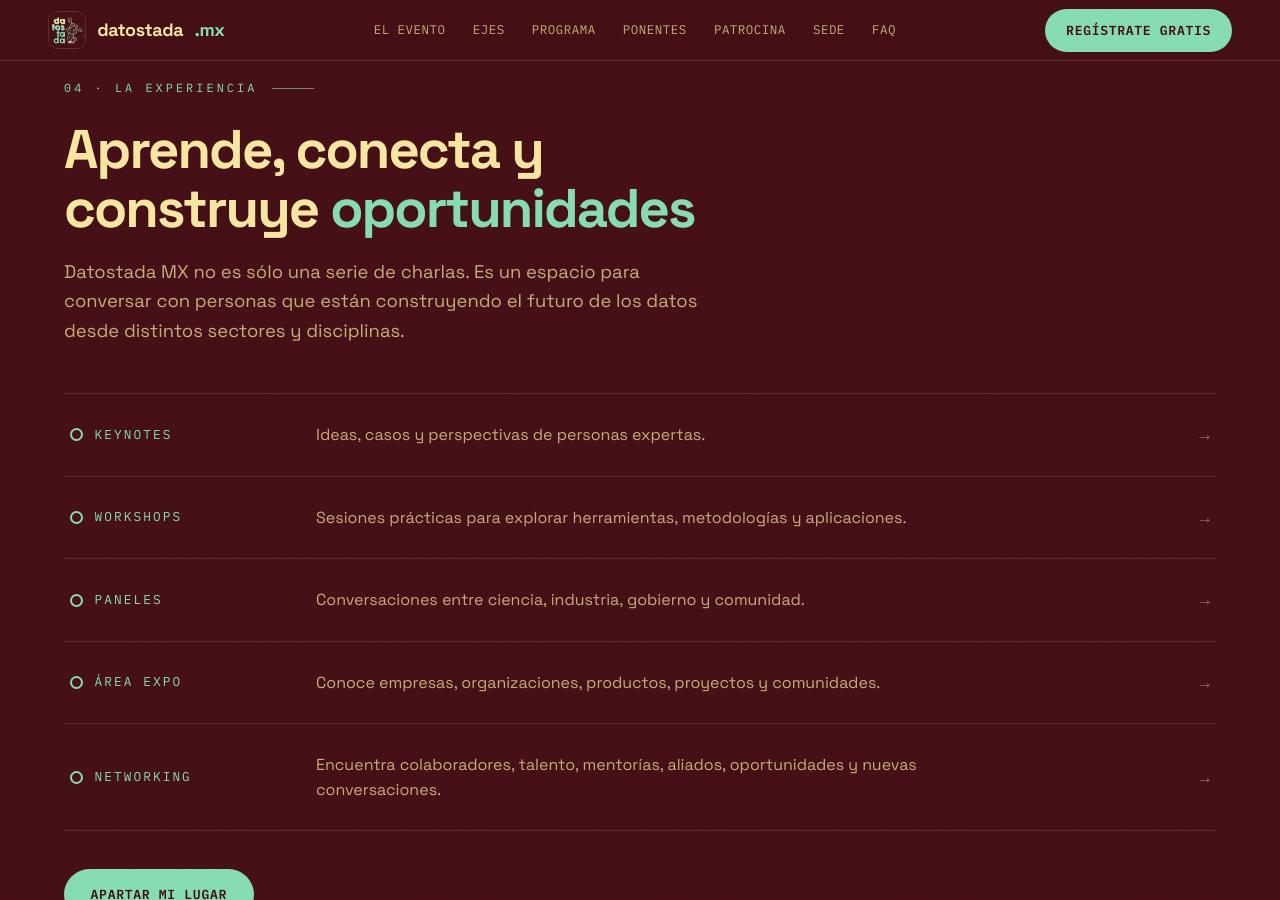
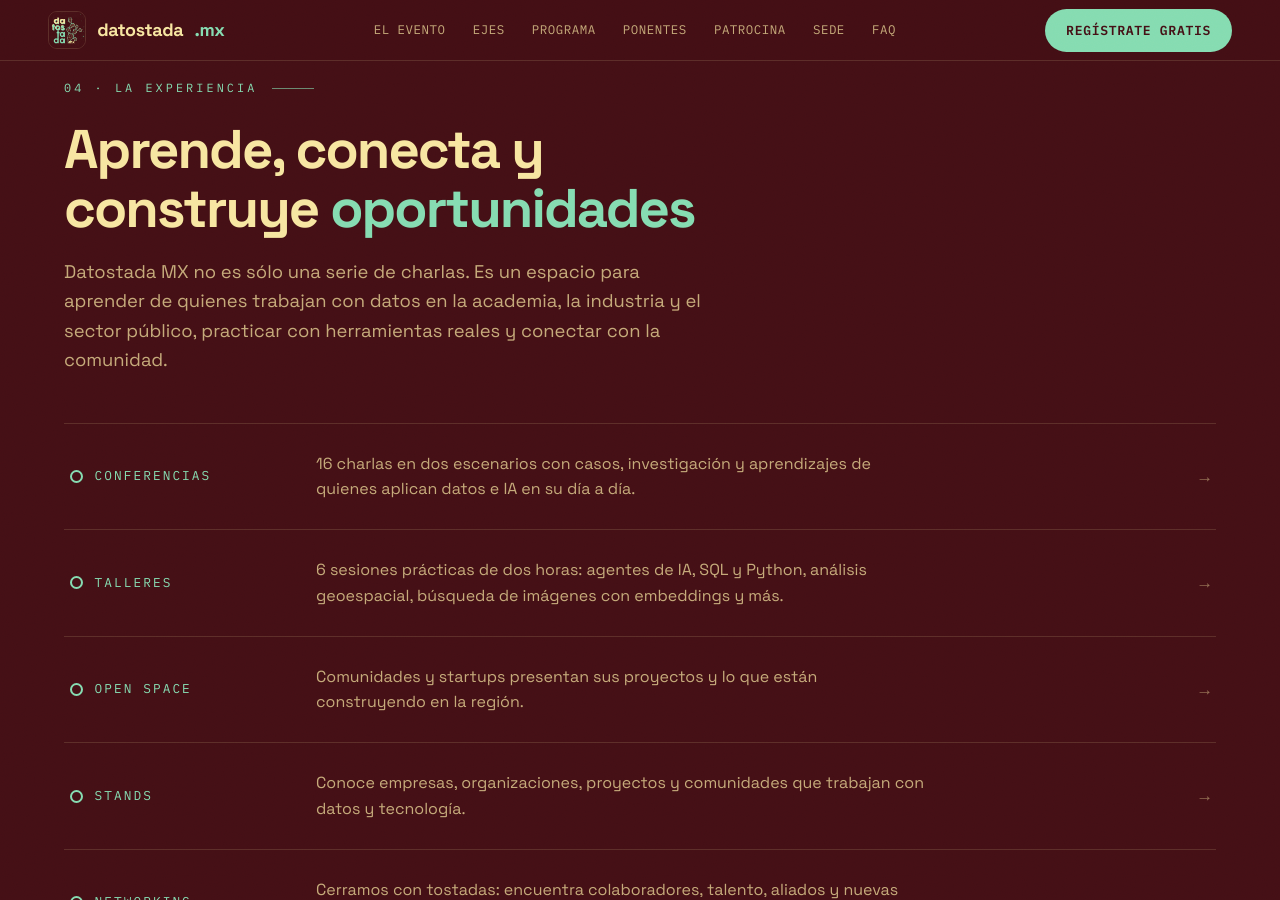
Before and after one commit to datostadamx/datostadamx.github.io, a Jekyll site: the page built from index.html, in a window 1280 px wide and 900 px high, scrolled down 4106 px. Built offline with Jekyll 4.4.1, drawn with Linux system fonts in a browser that asks for light colours; some of the changed text lies outside the part shown.

Commit message:
Align the experience section and FAQ with the final program
Replace keynotes, panels and expo with the formats we actually have
(conferences, workshops, open space, stands and networking), and update the
workshops and startups FAQ answers with links to the program and the stands
form.

Co-Authored-By: Claude Opus 5.5 <noreply@anthropic.com>

```diff
--- a/_data/faq.yml
+++ b/_data/faq.yml
@@ -16,10 +16,10 @@
   answer: "La información sobre constancias y sus criterios de emisión se comunicará próximamente. Se recomienda registrar correctamente tu nombre y correo electrónico."
 
 - question: "¿Habrá talleres?"
-  answer: "Sí. El programa contempla workshops técnicos y experiencias prácticas. Algunas actividades pueden requerir registro previo, por capacidad limitada."
+  answer: 'Sí. Habrá 6 talleres prácticos de dos horas sobre agentes de IA, SQL y Python, análisis geoespacial, búsqueda de imágenes con embeddings y más. Consulta horarios y salas en el <a href="/lineup/" style="color:var(--mint)">programa completo</a>. Algunos talleres podrían requerir registro previo por capacidad limitada.'
 
 - question: "¿Puedo presentar mi startup, proyecto o comunidad?"
-  answer: "Sí. El evento contará con espacios de networking, área expo y actividades de comunidad. Las convocatorias y mecanismos de participación se anunciarán próximamente."
+  answer: 'Sí. Puedes registrar un stand en <a href="https://docs.google.com/forms/d/e/1FAIpQLScgNJorygllLtsUI4qxS292HsxZyayhB4aAOK--3VwhZqt98Q/viewform" target="_blank" rel="noopener" style="color:var(--mint)">este formulario</a>. Además, el sábado 14 tendremos un open space para que comunidades y startups presenten sus proyectos; si te interesa participar, escríbenos a <a href="mailto:datostadamx2026@gmail.com?subject=Open%20space%20Datostada%20MX%202026" style="color:var(--mint)">datostadamx2026@gmail.com</a>.'
 
 - question: "¿Puedo asistir si vengo de otro estado o país?"
   answer: "Sí. Datostada MX es un evento abierto. Consulta la sección “Sede” para planear tu llegada a Mérida."
--- a/index.html
+++ b/index.html
@@ -123,18 +123,26 @@ layout: default
 
 <div class="divider"></div>
 
+{% assign lineup = site.data.lineup %}
+{% assign n_conf = 0 %}{% assign n_talleres = 0 %}{% assign speaker_keys = "" %}
+{% for day in lineup.days %}{% for slot in day.slots %}{% for s in slot.sessions %}
+  {% if s.kind == "conferencia" %}{% assign n_conf = n_conf | plus: 1 %}{% elsif s.kind == "taller" %}{% assign n_talleres = n_talleres | plus: 1 %}{% endif %}
+  {% if s.speaker %}{% assign speaker_keys = speaker_keys | append: s.speaker | append: "," %}{% endif %}
+  {% for co in s.co_speakers %}{% assign speaker_keys = speaker_keys | append: co | append: "," %}{% endfor %}
+{% endfor %}{% endfor %}{% endfor %}
+{% assign speaker_keys = speaker_keys | split: "," | uniq %}
 <!-- ============ EXPERIENCIA ============ -->
 <section id="experiencia">
   <div class="wrap">
     <p class="sec-label rv">04 · La experiencia</p>
     <h2 class="sec-title rv rv-d1">Aprende, conecta y construye <em>oportunidades</em></h2>
-    <p class="sec-lead rv rv-d2">{{ site.title }} no es sólo una serie de charlas. Es un espacio para conversar con personas que están construyendo el futuro de los datos desde distintos sectores y disciplinas.</p>
+    <p class="sec-lead rv rv-d2">{{ site.title }} no es sólo una serie de charlas. Es un espacio para aprender de quienes trabajan con datos en la academia, la industria y el sector público, practicar con herramientas reales y conectar con la comunidad.</p>
     <div class="exp-list">
-      <div class="exp-row rv"><span class="tag">Keynotes</span><p>Ideas, casos y perspectivas de personas expertas.</p><span class="arrow">→</span></div>
-      <div class="exp-row rv rv-d1"><span class="tag">Workshops</span><p>Sesiones prácticas para explorar herramientas, metodologías y aplicaciones.</p><span class="arrow">→</span></div>
-      <div class="exp-row rv rv-d2"><span class="tag">Paneles</span><p>Conversaciones entre ciencia, industria, gobierno y comunidad.</p><span class="arrow">→</span></div>
-      <div class="exp-row rv rv-d3"><span class="tag">Área expo</span><p>Conoce empresas, organizaciones, productos, proyectos y comunidades.</p><span class="arrow">→</span></div>
-      <div class="exp-row rv rv-d4"><span class="tag">Networking</span><p>Encuentra colaboradores, talento, mentorías, aliados, oportunidades y nuevas conversaciones.</p><span class="arrow">→</span></div>
+      <div class="exp-row rv"><span class="tag">Conferencias</span><p>{{ n_conf }} charlas en dos escenarios con casos, investigación y aprendizajes de quienes aplican datos e IA en su día a día.</p><span class="arrow">→</span></div>
+      <div class="exp-row rv rv-d1"><span class="tag">Talleres</span><p>{{ n_talleres }} sesiones prácticas de dos horas: agentes de IA, SQL y Python, análisis geoespacial, búsqueda de imágenes con embeddings y más.</p><span class="arrow">→</span></div>
+      <div class="exp-row rv rv-d2"><span class="tag">Open space</span><p>Comunidades y startups presentan sus proyectos y lo que están construyendo en la región.</p><span class="arrow">→</span></div>
+      <div class="exp-row rv rv-d3"><span class="tag">Stands</span><p>Conoce empresas, organizaciones, proyectos y comunidades que trabajan con datos y tecnología.</p><span class="arrow">→</span></div>
+      <div class="exp-row rv rv-d4"><span class="tag">Networking</span><p>Cerramos con tostadas: encuentra colaboradores, talento, aliados y nuevas oportunidades.</p><span class="arrow">→</span></div>
     </div>
     <div class="hero-ctas rv" style="margin-top:2.4rem">
       <a class="btn btn-mint" href="#registro">Apartar mi lugar</a>
@@ -144,14 +152,6 @@ layout: default
 
 <div class="divider"></div>
 <!-- ============ PROGRAMA ============ -->
-{% assign lineup = site.data.lineup %}
-{% assign n_conf = 0 %}{% assign n_talleres = 0 %}{% assign speaker_keys = "" %}
-{% for day in lineup.days %}{% for slot in day.slots %}{% for s in slot.sessions %}
-  {% if s.kind == "conferencia" %}{% assign n_conf = n_conf | plus: 1 %}{% elsif s.kind == "taller" %}{% assign n_talleres = n_talleres | plus: 1 %}{% endif %}
-  {% if s.speaker %}{% assign speaker_keys = speaker_keys | append: s.speaker | append: "," %}{% endif %}
-  {% for co in s.co_speakers %}{% assign speaker_keys = speaker_keys | append: co | append: "," %}{% endfor %}
-{% endfor %}{% endfor %}{% endfor %}
-{% assign speaker_keys = speaker_keys | split: "," | uniq %}
 <section id="programa">
   <div class="wrap">
     <p class="sec-label rv">05 · Programa</p>
@@ -265,7 +265,7 @@ layout: default
       </article>
       <article class="pat-benefit rv rv-d2">
         <span class="tag">[ Liderazgo ]</span>
-        <p>Comparte casos, herramientas y conocimiento a través de keynotes, workshops, demostraciones o retos de datos.</p>
+        <p>Comparte casos, herramientas y conocimiento a través de conferencias, talleres, demostraciones o retos de datos.</p>
       </article>
     </div>
     <div class="pat-ctas rv">
```
